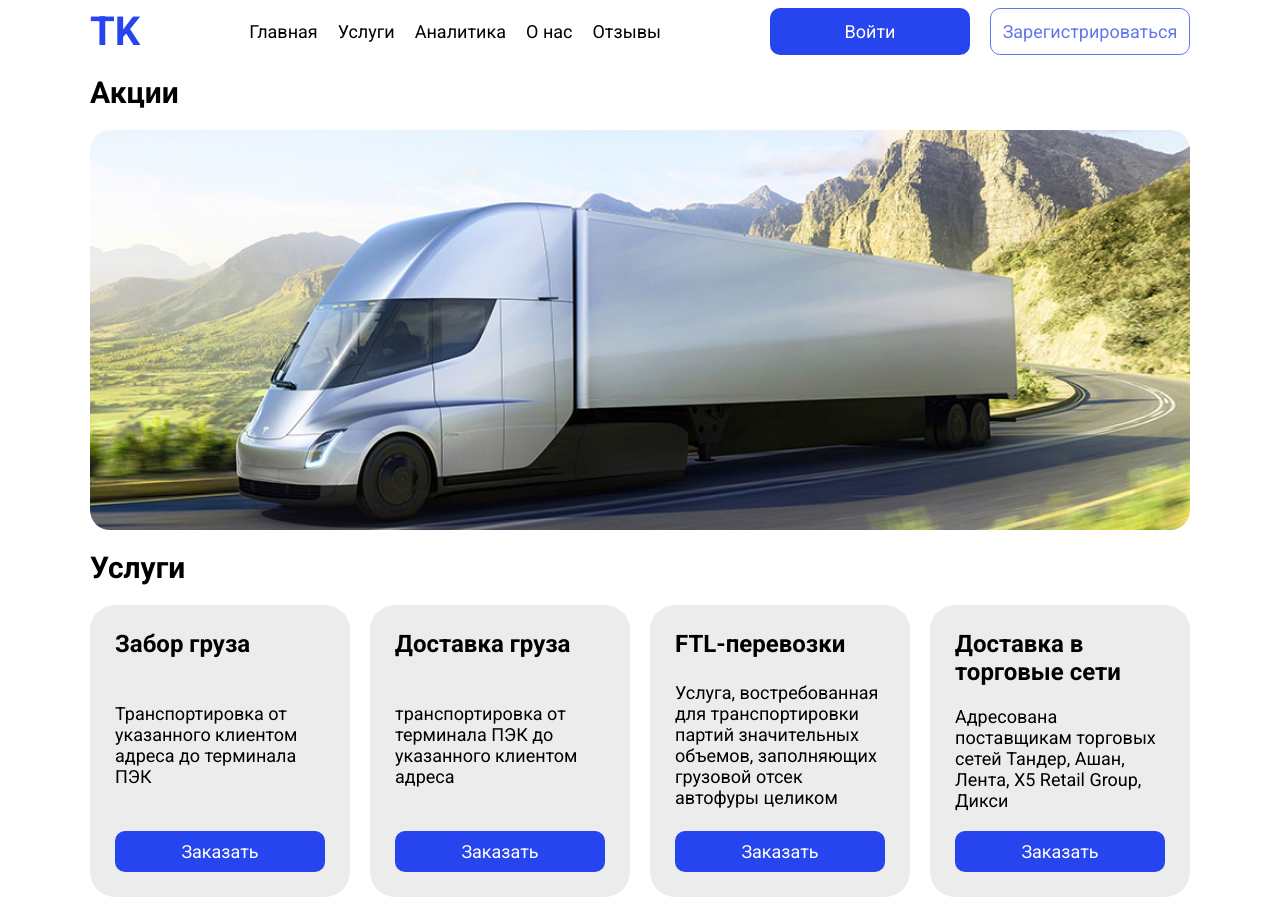
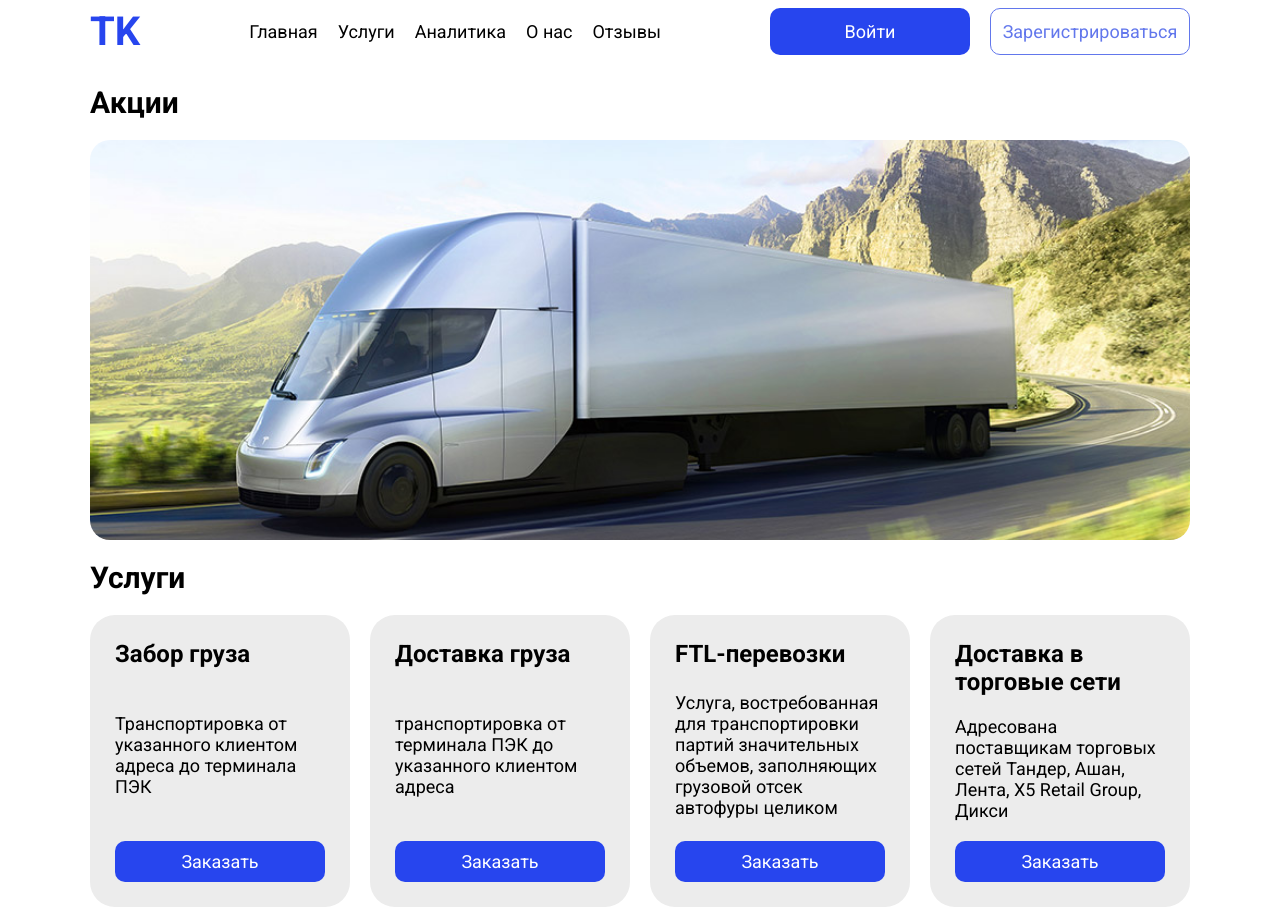
Before and after one commit to OhMyTlswp/TK, a plain HTML site: page index.html in a window 1280 px wide. Drawn offline with Linux system fonts and the light colour scheme.

Commit message:
Fixed scroll

```diff
--- a/main.css
+++ b/main.css
@@ -1,9 +1,9 @@
 body {
-  font-family: 'Roboto', sans-serif;
+  font-family: "Roboto", sans-serif;
 }
 .logo {
   font-size: 40px;
-  font-family: 'Roboto', sans-serif;
+  font-family: "Roboto", sans-serif;
   font-weight: bolder;
   color: rgb(39, 69, 238);
   user-select: none;
@@ -81,7 +81,7 @@ body {
   background-color: rgb(39, 69, 238);
   color: white;
   font-size: 18px;
-  font-family: 'Roboto', sans-serif;
+  font-family: "Roboto", sans-serif;
   outline: none;
   border: none;
   cursor: pointer;
@@ -117,14 +117,14 @@ body {
 }
 .link {
   text-decoration: none;
-  font-family: 'Roboto', sans-serif;
+  font-family: "Roboto", sans-serif;
   color: black;
 }
 .text {
   text-decoration: none;
   color: black;
   font-size: 18px;
-  font-family: 'Roboto', sans-serif;
+  font-family: "Roboto", sans-serif;
   display: flex;
   justify-content: center;
   align-items: center;
@@ -143,7 +143,7 @@ body {
   color: black;
   font-size: 30px;
   font-weight: bold;
-  font-family: 'Roboto', sans-serif;
+  font-family: "Roboto", sans-serif;
 }
 .title_s {
   font-size: 24px;
@@ -193,10 +193,11 @@ body {
   transform: scale(0.95) translateY(5px);
 }
 .header-wr {
-  overflow: auto;
+  overflow-x: auto;
 }
 .header {
   max-width: 1100px;
+  margin-bottom: 10px;
 }
 @media (max-width: 1000px) {
   .grid_4 {
```
